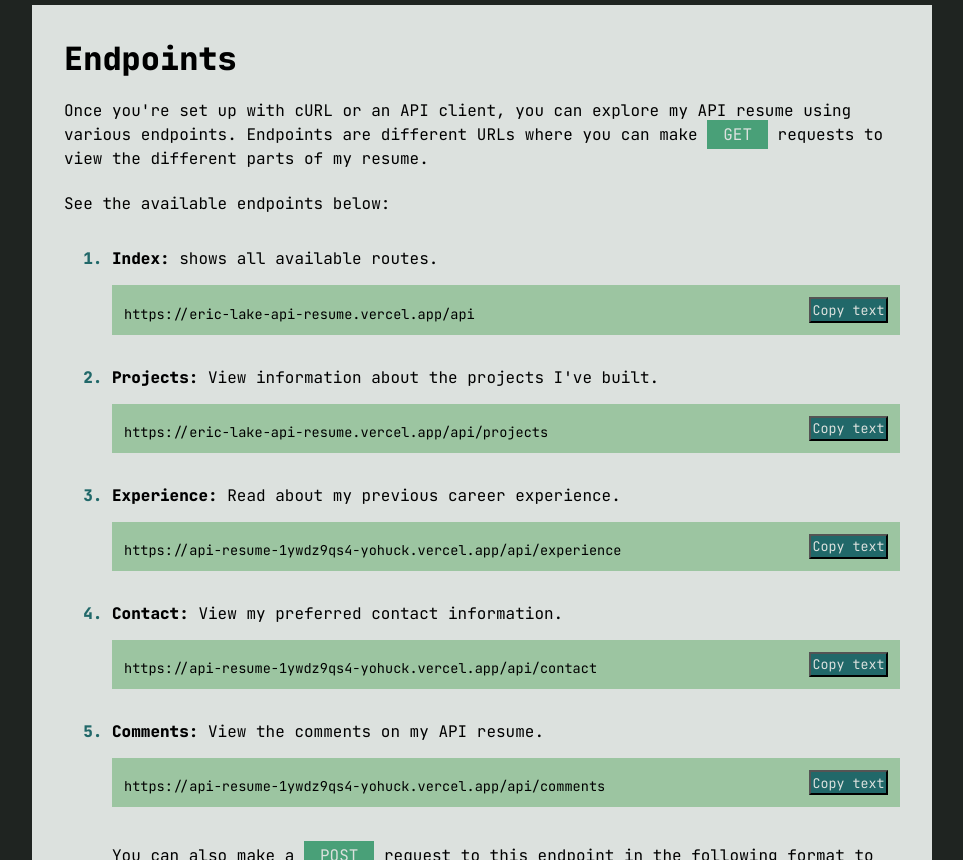
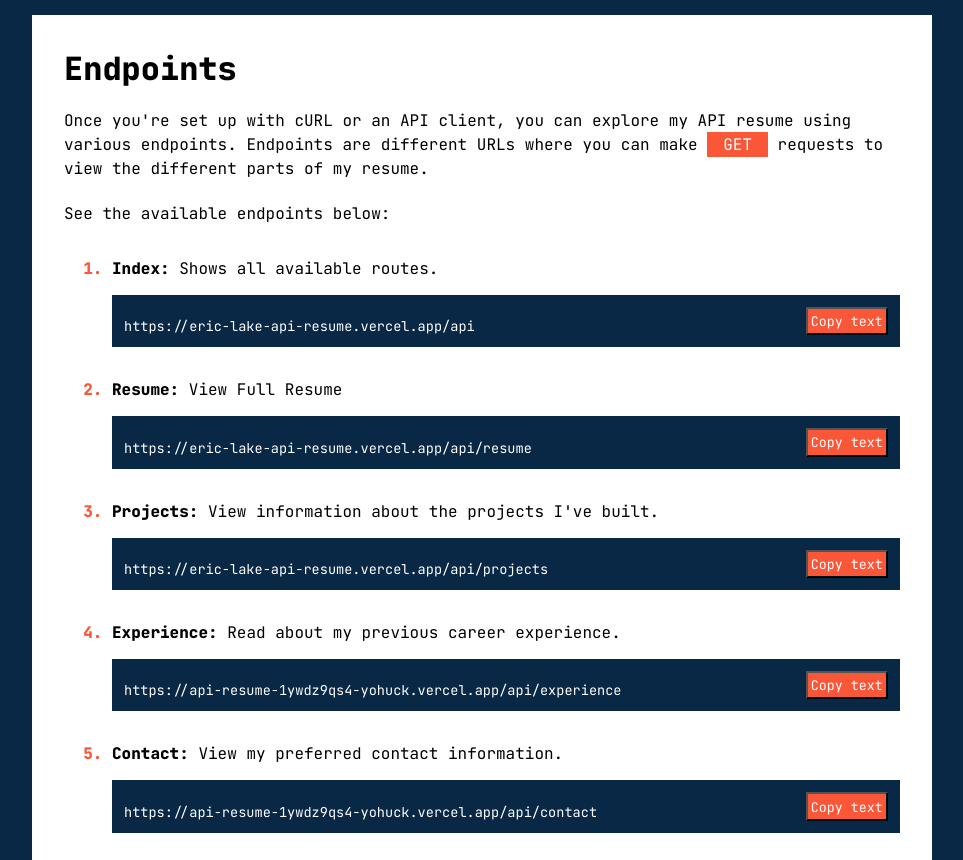
Before and after one commit to yohuck/api-resume, a website: page public/index.html in a window 1280 px wide. Shown: the part 1940-2800 px from the top of the page, without its empty margins (158-1121 px from the left). Drawn offline with Linux system fonts and the light colour scheme.

Commit message:
Some styling and route fix

```diff
--- a/public/index.html
+++ b/public/index.html
@@ -34,7 +34,7 @@
                 <h2>Using cURL</h2>
                 <p class="text"><a target="_blank" href="https://github.com/curl/curl">cURL</a> is a simple command line tool that allows you to make requests to a remote server. This is the fastest way to view my API resume.</p>
                 <ol>
-                    <li><p class="text">Ensure that cURL is installed on your machine. In your favorite command line tool, execute <span class="code">curl --version<button class="button" data-text="curl curl --version" >Copy text</button></span></p><br><p>You should see some output information about the version of cURL installed on your machine. If you get a message indicating you do not have cURL installed, you may download and install <a target="_blank" href="https://curl.se/download.html">cURL</a> or use another method to view my API resume.</p></li>
+                    <li><p class="text">Ensure that cURL is installed on your machine. In your favorite command line interface, execute <span class="code">curl --version<button class="button" data-text="curl --version" >Copy text</button></span></p><br><p>You should see some output information about the version of cURL installed on your machine. If you get a message indicating you do not have cURL installed, you may download and install <a target="_blank" href="https://curl.se/download.html">cURL</a> or use another method to view my API resume.</p></li>
                     <li><p class="text">Once you have verified that cURL is installed, execute the following code in the command line: <br><code>curl -k https://eric-lake-api-resume.vercel.app/api <button class="button" data-text="curl -k https://eric-lake-api-resume.vercel.app/api" >Copy text</button></code></p></li>
                     <li><p class="text">The /api endpoint will list the available endpoints for you, or you can explore them <a href="#endpoints">here</a>.</p></li>
                 </ol>
@@ -54,20 +54,23 @@
                 <p class="text">Once you're set up with cURL or an API client, you can explore my API resume using various endpoints. Endpoints are different URLs where you can make <span class="btn">GET</span> requests to view the different parts of my resume.</p><br><p class="text">See the available endpoints below:</p>
                 <ol>
                     <li>
-                        <strong>Index:</strong> shows all available routes.<span class="code">https://eric-lake-api-resume.vercel.app/api<button class="button" data-text="https://eric-lake-api-resume.vercel.app/api" >Copy text</button></span>
+                        <strong>Index:</strong> Shows all available routes.<span class="code">https://eric-lake-api-resume.vercel.app/api<button class="button" data-text="https://eric-lake-api-resume.vercel.app/api" >Copy text</button></span>
+                    </li>
+                    <li>
+                        <strong>Resume:</strong> View Full Resume<span class="code">https://eric-lake-api-resume.vercel.app/api/resume<button class="button" data-text="https://eric-lake-api-resume.vercel.app/api/resume" >Copy text</button></span>
                     </li>
                     <li>
                         <strong>Projects:</strong> View information about the projects I've built.<span class="code">https://eric-lake-api-resume.vercel.app/api/projects<button class="button" data-text="https://eric-lake-api-resume.vercel.app/api/projects" >Copy text</button></span>
                     </li>
                     <li>
-                        <strong>Experience:</strong> Read about my previous career experience.<span class="code">https://api-resume-1ywdz9qs4-yohuck.vercel.app/api/experience<button class="button" data-text="https://api-resume-1ywdz9qs4-yohuck.vercel.app/api/" >Copy text</button></span>
+                        <strong>Experience:</strong> Read about my previous career experience.<span class="code">https://api-resume-1ywdz9qs4-yohuck.vercel.app/api/experience<button class="button" data-text="https://api-resume-1ywdz9qs4-yohuck.vercel.app/api/experience" >Copy text</button></span>
                     </li>
                     <li>
-                        <strong>Contact:</strong> View my preferred contact information. <span class="code">https://api-resume-1ywdz9qs4-yohuck.vercel.app/api/contact<button class="button" data-text="https://api-resume-1ywdz9qs4-yohuck.vercel.app/api/" >Copy text</button></span>
+                        <strong>Contact:</strong> View my preferred contact information. <span class="code">https://api-resume-1ywdz9qs4-yohuck.vercel.app/api/contact<button class="button" data-text="https://api-resume-1ywdz9qs4-yohuck.vercel.app/api/contact" >Copy text</button></span>
                     </li>
                     <li>
                         <strong>Comments:</strong> View the comments on my API resume.
-                        <span class="code">https://api-resume-1ywdz9qs4-yohuck.vercel.app/api/comments<button class="button" data-text="https://api-resume-1ywdz9qs4-yohuck.vercel.app/api/" >Copy text</button></span> <br>
+                        <span class="code">https://api-resume-1ywdz9qs4-yohuck.vercel.app/api/comments<button class="button" data-text="https://api-resume-1ywdz9qs4-yohuck.vercel.app/api/comments" >Copy text</button></span> <br>
                         <p class="text">You can also make a <span class="btn">POST</span> request to this endpoint in the following format to leave a comment on my API resume:</p> <pre class="code">
 
 {
@@ -80,6 +83,7 @@
     &quot;email&quot;: &quot;youremail@yourdomain.com&quot;,
     &quot;message&quot;: &quot;Add your message here!&quot;
 }" >Copy text</button> </pre>
+<span class="note">NOTE:</span> Message is limited to 400 characters.
                     </li>
                 </ol>
             </article>
@@ -100,12 +104,12 @@
 
 @import url('https://fonts.googleapis.com/css2?family=JetBrains+Mono:ital,wght@0,400;0,800;1,300&display=swap');
     :root{
-        --bg: #1F2421;
-        --art: #DCE1DE;
-        --code: #9CC5A1;
-        --btn: #49A078;
-        --link: #216869;
-        --marker: #216869;
+        --bg: #082846;
+        --art: #FFFFFF;
+        --code: #082846;
+        --btn: #F95738;
+        /* --link: #216869; */
+        --marker: #F95738;
     }
     *{
         box-sizing: border-box;
@@ -151,6 +155,7 @@
         font-size: 0.85rem;
         /* min-height: 100px; */
         align-items: flex-end;
+        color: #FFFFFF;
 
     }
 
@@ -158,12 +163,15 @@
     .btn, button{
         height: 100%;
         /* border-radius: 2rem; */
-        padding: .25rem 1rem .25rem 1rem;
+        padding: .12rem 1rem .12rem 1rem;
         background-color: var(--btn);
         color: var(--art);
+        /* font-weight: 500; */
     }
 
-
+    button:hover{
+        cursor: copy;
+    }
 
     button:focus{
         opacity: 0.9;
@@ -172,7 +180,7 @@
     }
 
     a{
-        color: var(--link);
+        /* color: var(--link); */
     }
 
     h1, h2, h3, h4{
@@ -186,7 +194,7 @@
 
     button{
         background-color: var(--marker);
-        padding: .1rem;
+        padding: .2rem;
     }
 
     @media only screen and (max-width: 800px) {
@@ -213,6 +221,7 @@
             margin-top: 1rem;
         }
 
+
         pre{
             overflow: auto;
         }
@@ -220,6 +229,12 @@
 li{
     margin: 1rem;
 }
+}
+
+.note{
+    padding: .25rem 1rem .25rem 1rem;
+        background-color: var(--btn);
+        color: var(--art);
 }
 
 </style>
--- a/routes/index.js
+++ b/routes/index.js
@@ -39,7 +39,7 @@ router.route('/api/projects')
 .get(getProjects)
 
 
-router.route('/api/contacts')
+router.route('/api/contact')
 .get(getContacts)
 
 
```
